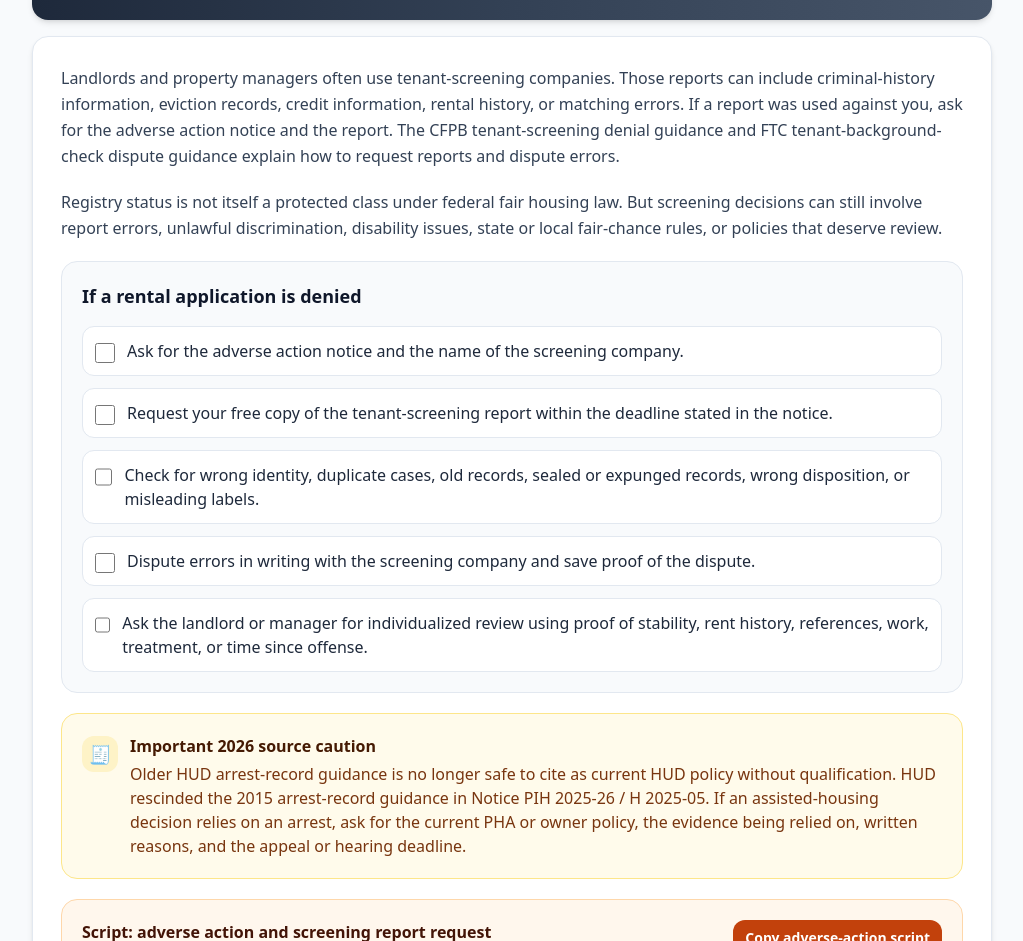
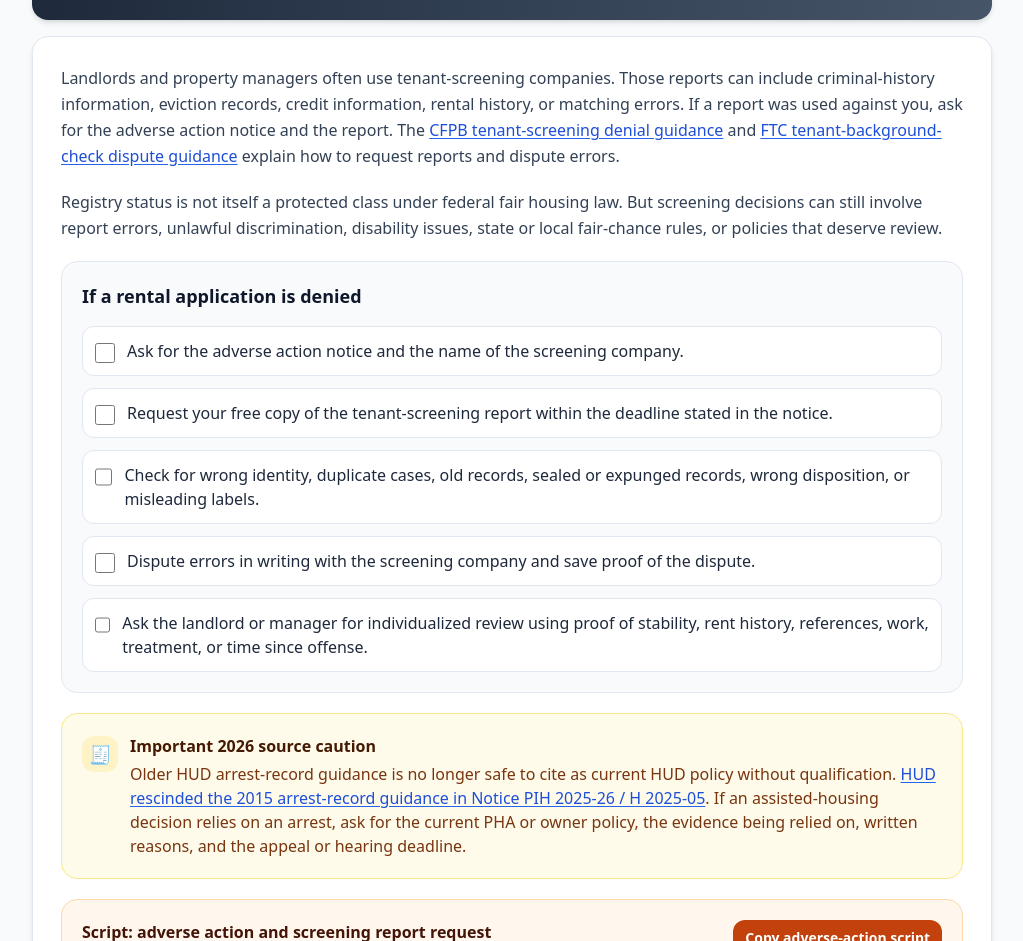
Before and after one commit to projectsolarrecon/Solar, a React (Vite) app: page /resources/tenant-rights in a window 1280 px wide. Shown: the part 6711-7652 px from the top of the page, without its empty margins (128-1151 px from the left). Built offline with nearby package versions, Linux system fonts and the light colour scheme.

Commit message:
Update TenantRightsGuide.tsx

```diff
--- a/src/pages/resources/TenantRightsGuide.tsx
+++ b/src/pages/resources/TenantRightsGuide.tsx
@@ -93,6 +93,9 @@ const sourceLinks = {
     href: "https://nationalreentryresourcecenter.org/resources/office-general-counsel-guidance-application-fair-housing-act-standards-use-criminal",
   },
 } as const;
+
+const inlineLinkClass =
+  "font-medium text-blue-700 underline decoration-blue-600 underline-offset-2 hover:text-blue-900 hover:decoration-blue-900";
 
 export default function TenantRightsGuide(): JSX.Element {
   const handlePrint = () => window.print();
@@ -577,6 +580,7 @@ I am keeping a written record so we can handle this clearly and avoid misunderst
                 href={sourceLinks.cfpbTenantScreeningDenied.href}
                 target="_blank"
                 rel="noopener noreferrer"
+                className={inlineLinkClass}
               >
                 CFPB tenant-screening denial guidance
               </a>{" "}
@@ -585,6 +589,7 @@ I am keeping a written record so we can handle this clearly and avoid misunderst
                 href={sourceLinks.ftcTenantScreeningErrors.href}
                 target="_blank"
                 rel="noopener noreferrer"
+                className={inlineLinkClass}
               >
                 FTC tenant-background-check dispute guidance
               </a>{" "}
@@ -644,6 +649,7 @@ I am keeping a written record so we can handle this clearly and avoid misunderst
                 href={sourceLinks.hudPihRescission2025.href}
                 target="_blank"
                 rel="noopener noreferrer"
+                className={inlineLinkClass}
               >
                 HUD rescinded the 2015 arrest-record guidance in Notice PIH
                 2025-26 / H 2025-05
@@ -795,6 +801,7 @@ I am taking notes. Could you please give me your name, department, and the date
                 href={sourceLinks.publicHousingRule.href}
                 target="_blank"
                 rel="noopener noreferrer"
+                className={inlineLinkClass}
               >
                 24 CFR § 960.204
               </a>
@@ -803,6 +810,7 @@ I am taking notes. Could you please give me your name, department, and the date
                 href={sourceLinks.voucherRule.href}
                 target="_blank"
                 rel="noopener noreferrer"
+                className={inlineLinkClass}
               >
                 24 CFR § 982.553
               </a>
@@ -904,6 +912,7 @@ Thank you.`}
                 href={sourceLinks.dojReasonableAccommodation.href}
                 target="_blank"
                 rel="noopener noreferrer"
+                className={inlineLinkClass}
               >
                 DOJ/HUD reasonable-accommodation guidance
               </a>{" "}
```
